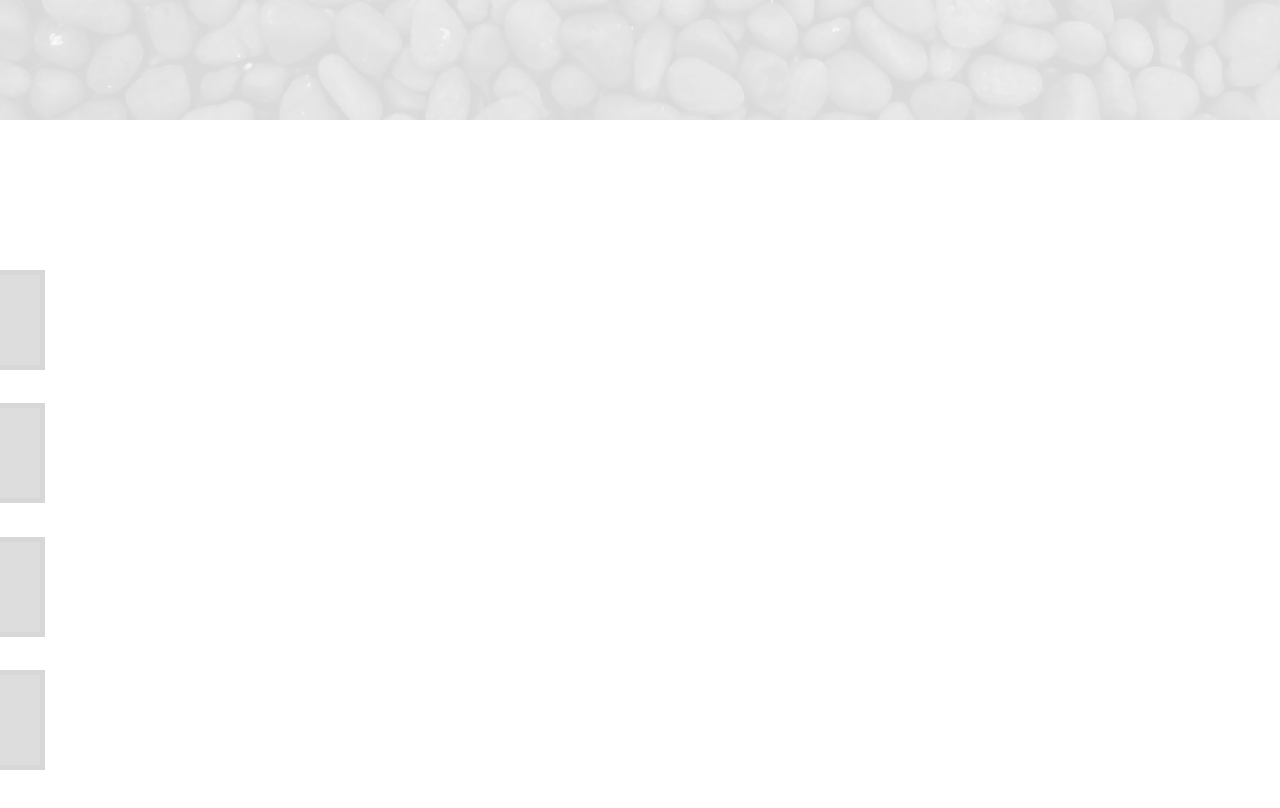
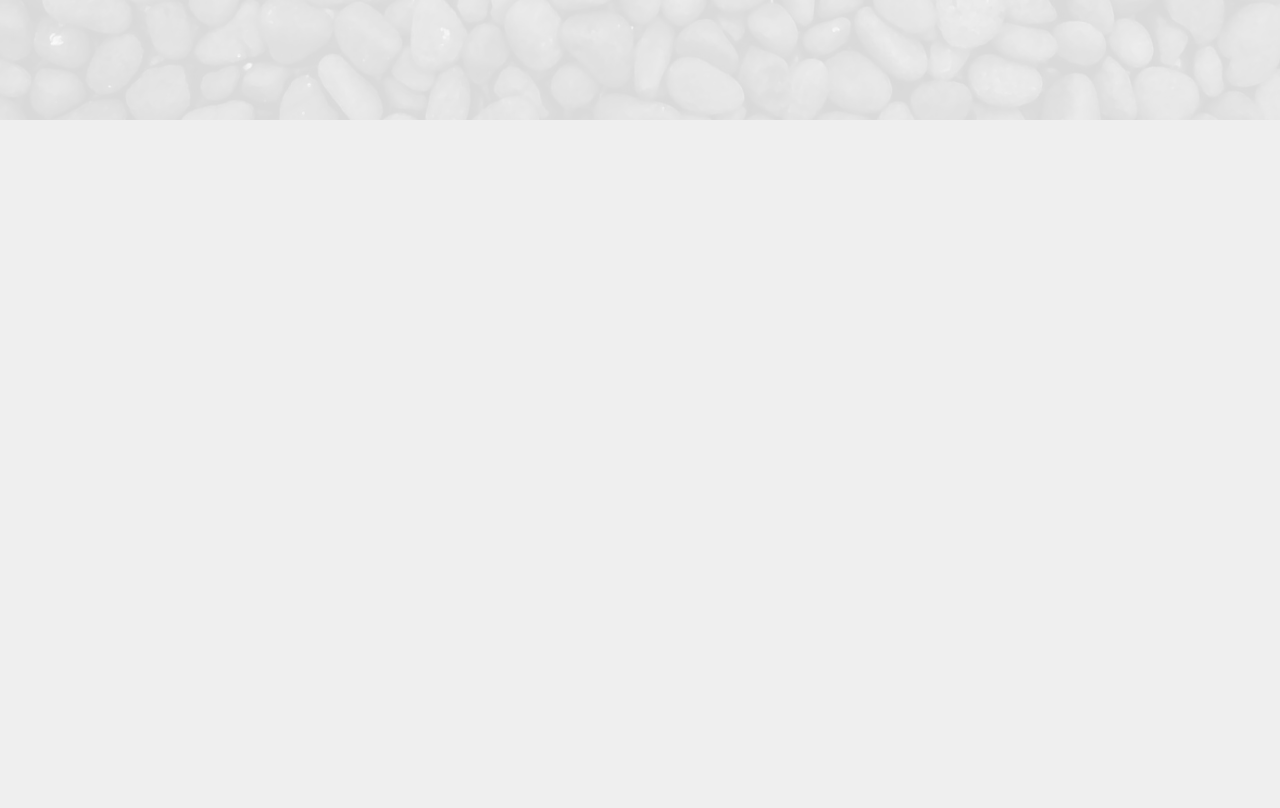
Before and after one commit to arnazmursidp/portofolio, a React (Create React App) app: page / in a window 1280 px wide. Shown: the part 680-1488 px from the top of the page. Built offline with nearby package versions, Linux system fonts and the light colour scheme.

Commit message:
fix icon and change socmed display

```diff
--- a/media/css/Contact.css
+++ b/media/css/Contact.css
@@ -1,13 +1,12 @@
 .App-contact {
     height: 100vh;
-    background-color: white;
+    background-color: black;
     background-repeat: no-repeat;
     display: flex;
     justify-content: center;
     align-items: center;
     margin: 0;
     width: 100%;
-    animation: bg 0.5s;
 }
 
 .jumboTron {
@@ -64,49 +63,68 @@
 
 .socialMedia{
     display: flex;
-    justify-content: space-between;
-    align-items: flex-start;
-    height: 500px;
+    justify-content: center;
+    align-items: center;
+    height: 100vh;
     animation: socmed 1s;
-    margin-left: 0px;
+    width: 100%;
+    opacity: 1;
 }
 
 .socialMedia div{
     display: flex;
     flex-direction: row;
-    justify-content: space-between;
+    justify-content: center;
     align-items: center;
-    background-color: rgb(221, 221, 221);
-    width: 150px;
-    height: 90px;
-    margin-left: -110px;
-    border: 5px solid rgb(215, 215, 215);
-    border-left: 0px;
-    transition: margin-left 0.5s;
+    background-color: rgb(239, 239, 239);
+    width: 100%;
+    height: 100%;
 }
 
-.socialMedia h4, i{
+.socialMedia i{
     color: grey;
     padding: 10px;
+    font-size: 45px;
 }
 
-.socialMedia a{
-    color: grey;
-    text-decoration: none;
-    letter-spacing: 0px;
-    transition: letter-spacing 0.5s;
-}
-
-.socialMedia a:hover{
-    letter-spacing: 1px;
-}
-
-.socialMedia div:hover{
-    margin-left: 0px;
+.socialMedia i:hover{
+    color: black;
+    transition: color 0.5s
 }
 
 .small{
     font-size: 14px;
+}
+
+.rights{
+    margin-right: 0px;
+    animation: rights 1s
+}
+
+.lefts{
+    margin-left: 0px;
+    animation: lefts 1s
+}
+
+@media screen and (max-width: 600px){
+    .rights{
+        animation: opacities 1s
+    }
+
+    .lefts{
+        animation: opacities 1s
+    }
+}
+
+.nones{
+    display: none;
+}
+
+.divRow{
+    display: flex;
+    flex-direction: row;
+    justify-content: center;
+    align-items: center;
 }
 
 /* Animation */
@@ -125,6 +143,16 @@
     to { opacity: 1; margin-right: 0px; }
 }
 
+@keyframes lefts {
+    from { opacity: 0; margin-left: -600px; }
+    to { opacity: 1; margin-left: 0px; }
+}
+
+@keyframes opacities {
+    from { opacity: 0 }
+    to { opacity: 1 }
+}
+
 @keyframes spacings {
     50% { opacity: 0; letter-spacing: 20px }
     100% { opacity: 1; letter-spacing: -3px }
@@ -135,12 +163,7 @@
     100% { opacity: 0.7 }
 }
 
-@keyframes bg{
-    from { background-color: black }
-    to { background-color: white }
+@keyframes socmed{
+    from { opacity: 0 }
+    to { opacity: 1; }
 }
-
-@keyframes socmed{
-    from { margin-left: -180px }
-    to { margin-left: 0px }
-}
--- a/public/index.html
+++ b/public/index.html
@@ -12,6 +12,7 @@
       work correctly both with client-side routing and a non-root public URL.
       Learn how to configure a non-root public URL by running `npm run build`.
     -->
+    <link href="//maxcdn.bootstrapcdn.com/font-awesome/4.1.0/css/font-awesome.min.css" rel="stylesheet">
     <title>Portofolio</title>
   </head>
   <body>
--- a/src/Contact.js
+++ b/src/Contact.js
@@ -7,11 +7,15 @@ class Contact extends Component {
     return (
       <div className={start === true ? "App-contact" : "App-contact-bg"}>
          <div className="jumboTron">
-            <div className={start === true ? "socialMedia" : 'hidden'}>
-              <div><h4><a href="https://instagram.com/arnazmursidp">Instagram</a></h4><i className="fa fa-instagram fa-lg"></i></div>
-              <div><h4><a href="https://twitter.com/arnazmursidp">Twitter</a></h4><i className="fa fa-twitter fa-lg"></i></div>
-              <div><h4><a href="https://facebook.com/arnazmursidp">Facebook</a></h4><i className="fa fa-facebook fa-lg"></i></div>
-              <div><h4 className="small">081905645803</h4><i className="fa fa-phone fa-lg"></i></div>
+            <div className={start === true ? "socialMedia" : 'nones'}>
+              <div className="divRow">
+                <div className={start === true ? "lefts" : 'hidden'} style={{ backgroundColor: 'rgb(250, 250, 250)'}}><a href="https://instagram.com/arnazmursidp"><i className="fa fa-instagram fa-lg"></i></a></div>
+                <div className={start === true ? "rights" : 'hidden'} style={{ backgroundColor: 'rgb(247, 247, 247)'}}><a href="https://twitter.com/arnazmursidp"><i className="fa fa-twitter fa-lg"></i></a></div>
+              </div>
+              <div className="divRow">
+                <div className={start === true ? "lefts" : 'hidden'} style={{ backgroundColor: 'rgb(243, 243, 243)'}}><a href="https://facebook.com/arnazmursidp"><i className="fa fa-facebook fa-lg"></i></a></div>
+                <div className={start === true ? "rights" : 'hidden'}><i className="fa fa-phone fa-lg"></i></div>
+              </div>
             </div>
          </div>
       </div>
```
